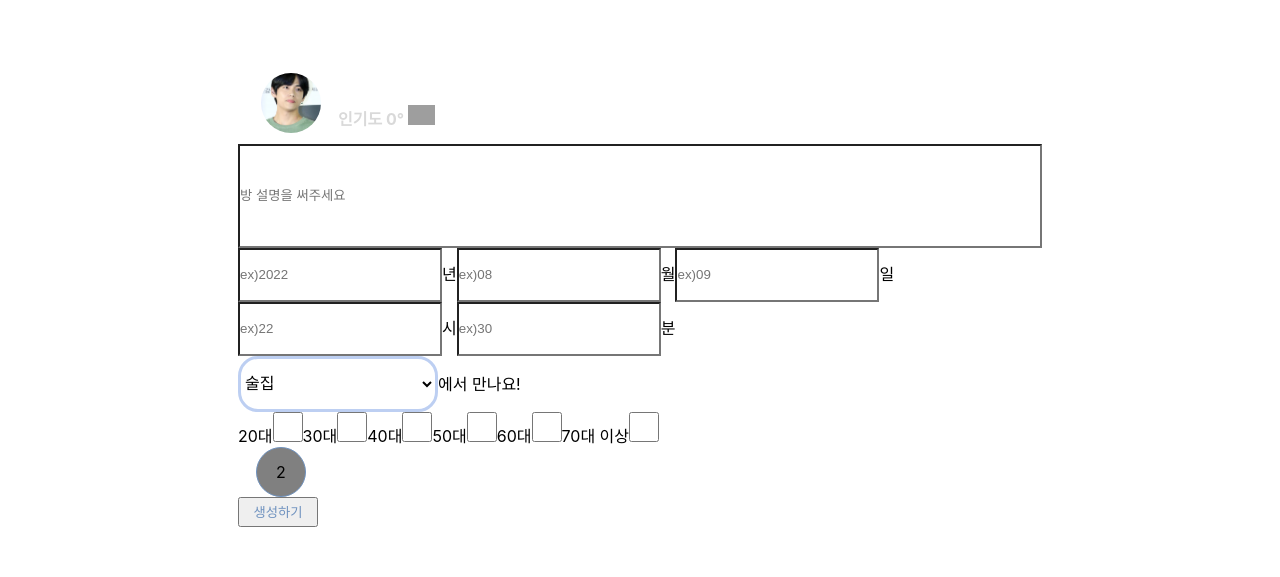
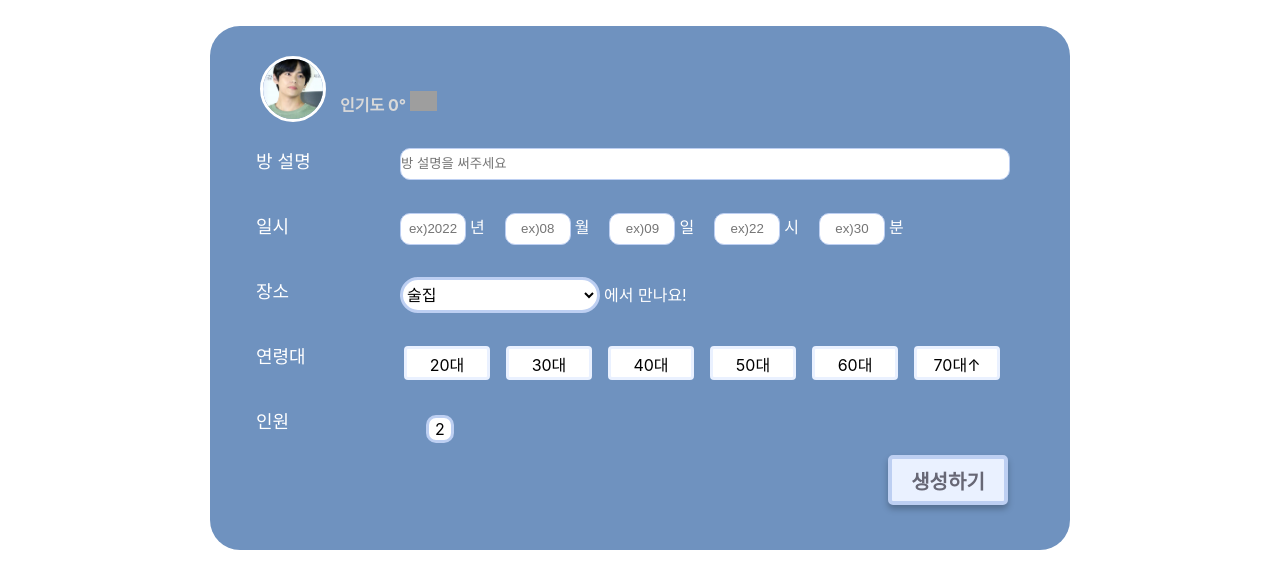
Before and after one commit to minwoo9629/DrinkUs, a React (Create React App) app in the folder FrontEnd/: page /calendar/create in a window 1280 px wide. Shown: the part 212-789 px from the top of the page. Built offline with nearby package versions, Linux system fonts and the light colour scheme; no server answers; grey boxes are pictures that could not be loaded; the HTML template or start-up script is replaced by a standard one; a web font is replaced by a local one.

Commit message:
feat: 일정생성 페이지 css

```diff
--- a/FrontEnd/src/pages/calendarcommunity/CreateCalendar.js
+++ b/FrontEnd/src/pages/calendarcommunity/CreateCalendar.js
@@ -8,22 +8,75 @@ import moment from "moment";
 import { FailAlert, SuccessAlert } from "../../utils/sweetAlert";
 import { useNavigate } from "react-router-dom";
 
+const CreateCalendarBlock = styled.div`
+  width: 800px;
+  margin-bottom: 20px;
+  color: white;
+  background-color: #6F92BF;
+  border-radius: 30px;
+  padding: 30px;
+`
+
+const InputBlock = styled.div`
+  display: block;
+  line-height: 1;
+  margin-top: 5px;
+  margin-bottom: 5px;
+  height: 60px;
+`;
+
+const InputLeftWrap = styled.div`
+  float: left;
+  margin-left: 2%;
+  width: 18%;
+  height: 30px;
+  line-height: 30px;
+  padding: 17px 0;
+  font-size: 18px;
+  text-align: left;
+`;
+
+const InputRightWrap = styled.div`
+  float: left;
+  width: 80%;
+  height: 30px;
+  line-height: 30px;
+  padding: 17px 0;
+`;
+
 const CreateButton = styled.button `
-  color: #6f92bf;
-  width: 80px;
-  height: 30px;
+  float: right;
+  margin-right: 4%;
+  background-color: #EAF1FF;
+  color: #676775;
+  width: 120px;
+  height: 50px;
+  font-size: 20px;
+  font-weight: bold;
+  border: 4px solid #BDCFF2;
+  border-radius: 5px;
+  box-shadow: 0px 4px 6px rgba(0,0,0,0.25);
 `
 
 const InputForm = styled.input`
   background-color: white;
-  width: 800px;
-  height: 100px;
+  width: 95%;
+  height: 30px;
+  line-height: 30px;
+  border: 1px solid #BDCFF2;
+  border-radius: 10px;
 `
 
 const DateInputForm = styled.input`
+  margin-left: ${({ ml }) => ml};
+  margin-right: 4px;
   background-color: white;
-  width: 200px;
-  height: 50px;
+  width: 10%;
+  height: 30px;
+  line-height: 30px;
+  border: 1px solid #BDCFF2;
+  border-radius: 10px;
+  text-align: center;
 `
 
 const CheckBoxForm = styled.input`
@@ -36,36 +89,70 @@ const SelectBox = styled.select`
   width: 200px;
   background-color: white;
   border: 3px solid #BDCFF2;
- height: 56px;
+  height: 36px;
   border-radius: 20px;
   font-size: 16px;
+  margin-right: 4px;
 `
 
+const AgesWrapper = styled.div`
+  display: inline-block;
+  height: 28px;
+  line-height: 28px;
+  width: 80px;
+  color: black;
+  margin: 4px 12px 4px 4px;
+  background-color: #ffffff;
+  border-radius: 4px;
+  border: 3px solid #eaf1ff;
+  text-align: center;
+  overflow: hidden;
+
+  & input:checked + span {
+    background-color: #BDCFF2;
+  }
+  & span {
+    cursor: pointer;
+    display: block;
+    padding: 2px 16px;
+  }
+`;
+
+const CheckBoxStyled = styled.input`
+  display: none;
+  cursor: pointer;
+`;
+
 const StyledAmountWrapper = styled.div`
-  background-color: gray;
-  width: 50px;
-  height: 50px;
-  border: 1px solid #6f92bf;
-  border-radius: 100%;
+  width: 28px;
+  height: 28px;
+  border: 3px solid #BDCFF2;
+  border-radius: 10px;
+  font-size: 16px;
   margin: 0px 18px;
+  background-color: white;
+  color: black;
   display: flex;
   justify-content: center;
   align-items: center;
   box-sizing: border-box;
-`
+`;
 
 const StyledButton = styled.button`
+  adding: 4px;
   border: none;
-  background-color: white;
+  background-color: transparent;
   font-size: 16px;
+  color: white;
   cursor: pointer;
-`
+`;
 
-const RowWrapper = styled.div`
+const PeopleLimitWrapper = styled.div`
   display: flex;
   flex-direction: row;
   align-items: baseline;
-`
+  padding: 8px;
+`;
 
 const CreateCalendar = () => {
 
@@ -83,12 +170,13 @@ const CreateCalendar = () => {
 
   const onCalendarInfoSubmit = (e) => {
     e.preventDefault();
-    // 내용 유효 체크
+    // 방 설명 유효성 체크
     if (calendarInfo.calendarContent.length === 0) {
       alert(`방 설명을 써 주세요. '${calendarInfo.place}에서 만날 사람~' 은 어때요?`);
       return;
     }
-
+    // x월, x일, x시, x분 => 0x월, 0x일, 0x시, 0x분
+    // 방 시간 초과 유효성 체크
     if (dateState.year + dateState.month + dateState.day + dateState.hour + dateState.minute <= moment().format('YYYYMMDDHHmm')) {
       alert('이미 지나간 시간을 입력하셨어요!')
       return;
@@ -105,7 +193,7 @@ const CreateCalendar = () => {
       .then(function (response) {
         SuccessAlert('글쓰기 성공!')
         // 상세 페이지 read 만들면 그쪽으로 이동하기
-        navigate("/");
+        navigate("/calendar");
       })
       .catch(function (error) {
         FailAlert(`시간 형식을 맞춰주세요!
@@ -158,9 +246,11 @@ const CreateCalendar = () => {
     <>
       <Header/>
       <Wrapper color={'#fff'}>
-        <div>
+        <CreateCalendarBlock>
           <FetchProfile/>
-          <div>
+          <InputBlock>
+            <InputLeftWrap>방 설명</InputLeftWrap>
+            <InputRightWrap>
               <InputForm
                 type="text"
                 value={calendarInfo.calendarContent}
@@ -169,8 +259,11 @@ const CreateCalendar = () => {
                 onChange={onCalendarInfoInput}
                 required>
               </InputForm>
-          </div>
-          <div>
+            </InputRightWrap>
+          </InputBlock>
+          <InputBlock>
+            <InputLeftWrap>일시</InputLeftWrap>
+            <InputRightWrap>
               <DateInputForm
                 value={dateState.year}
                 name="year"
@@ -179,6 +272,7 @@ const CreateCalendar = () => {
                 required>
               </DateInputForm>년
               <DateInputForm
+                ml={'20px'}
                 value={dateState.month}
                 name="month"
                 placeholder="ex)08"
@@ -186,15 +280,15 @@ const CreateCalendar = () => {
                 required>
               </DateInputForm>월
               <DateInputForm
+                ml={'20px'}
                 value={dateState.day}
                 name="day"
                 placeholder="ex)09"
                 onChange={onDaterInfoInput}
                 required>
               </DateInputForm>일
-          </div>
-          <div>
               <DateInputForm
+                ml={'20px'}
                 value={dateState.hour}
                 name="hour"
                 placeholder="ex)22"
@@ -202,14 +296,18 @@ const CreateCalendar = () => {
                 required>
               </DateInputForm>시
               <DateInputForm
+                ml={'20px'}
                 value={dateState.minute}
                 name="minute"
                 placeholder="ex)30"
                 onChange={onDaterInfoInput}
                 required>
               </DateInputForm>분
-          </div>
-          <div>
+            </InputRightWrap>
+          </InputBlock>
+          <InputBlock>
+            <InputLeftWrap>장소</InputLeftWrap>
+            <InputRightWrap>
               <SelectBox
                 type="selectbox"
                 value={calendarInfo.place}
@@ -233,53 +331,84 @@ const CreateCalendar = () => {
                 <option>독서실</option> */}
               </SelectBox>
               에서 만나요!
-          </div>
-          <div>
-            20대
-            <CheckBoxForm
+            </InputRightWrap>
+          </InputBlock>
+          <InputBlock>
+            <InputLeftWrap>연령대</InputLeftWrap>
+            <InputRightWrap>
+              <AgesWrapper>
+                <label>
+                  <CheckBoxStyled
                     type="checkbox"
-              id = "0"
+                    id="0"
+                    name="ages"
+                    value={CheckedAges.roomage}
+                    onChange={onAgeCheckbox}
+                  />
+                  <span>20대</span>
+                </label>
+              </AgesWrapper>
+              <AgesWrapper>
+                <label>
+                  <CheckBoxStyled
+                    type="checkbox"
+                    id="1"
                     name="ages"
                     onChange={onAgeCheckbox}
                   />
-            30대
-            <CheckBoxForm
+                  <span>30대</span>
+                </label>
+              </AgesWrapper>
+              <AgesWrapper>
+                <label>
+                  <CheckBoxStyled
                     type="checkbox"
-              id = "1"
+                    id="2"
                     name="ages"
                     onChange={onAgeCheckbox}
                   />
-            40대
-            <CheckBoxForm
+                  <span>40대</span>
+                </label>
+              </AgesWrapper>
+              <AgesWrapper>
+                <label>
+                  <CheckBoxStyled
                     type="checkbox"
-              id = "2"
+                    id="3"
                     name="ages"
                     onChange={onAgeCheckbox}
                   />
-            50대
-            <CheckBoxForm
+                  <span>50대</span>
+                </label>
+              </AgesWrapper>
+              <AgesWrapper>
+                <label>
+                  <CheckBoxStyled
                     type="checkbox"
-              id = "3"
+                    id="4"
                     name="ages"
                     onChange={onAgeCheckbox}
                   />
-            60대
-            <CheckBoxForm
+                  <span>60대</span>
+                </label>
+              </AgesWrapper>
+              <AgesWrapper>
+                <label>
+                  <CheckBoxStyled
                     type="checkbox"
-              id = "4"
+                    id="5"
                     name="ages"
                     onChange={onAgeCheckbox}
                   />
-            70대 이상
-            <CheckBoxForm
-              type="checkbox"
-              id = "5"
-              name="ages"
-              onChange={onAgeCheckbox}
-            />
-          </div>
-          <div>
-            <RowWrapper>
+                  <span>70대↑</span>
+                </label>
+              </AgesWrapper>
+            </InputRightWrap>
+          </InputBlock>
+          <InputBlock>
+            <InputLeftWrap>인원</InputLeftWrap>
+            <InputRightWrap>
+              <PeopleLimitWrapper>
                 <StyledButton onClick={() => onHandleDecrease("peopleLimit")}>
                   <i className="fas fa-minus"></i>
                 </StyledButton>
@@ -287,25 +416,17 @@ const CreateCalendar = () => {
                 <StyledButton onClick={() => onHandleIncrease("peopleLimit")}>
                   <i className="fas fa-plus"></i>
                 </StyledButton>
-            </RowWrapper>
-            {/* <InputForm
-              type="integer"
-              value={calendarInfo.peopleLimit}
-              name="peopleLimit"
-              placeholder="최대인원을 입력하세요."
-              onChange={onCalendarInfoInput}
-              required
-            >
-            </InputForm> */}
-          </div>
-          <div>
+              </PeopleLimitWrapper>
+            </InputRightWrap>
+          </InputBlock>
+          <InputBlock>
             <CreateButton
               onClick={onCalendarInfoSubmit}
             >
               생성하기
             </CreateButton>
-          </div>
-        </div>
+          </InputBlock>
+        </CreateCalendarBlock>
       </Wrapper>
     </>
   );
```
Lines whose indentation alone changed are shown as unchanged.
